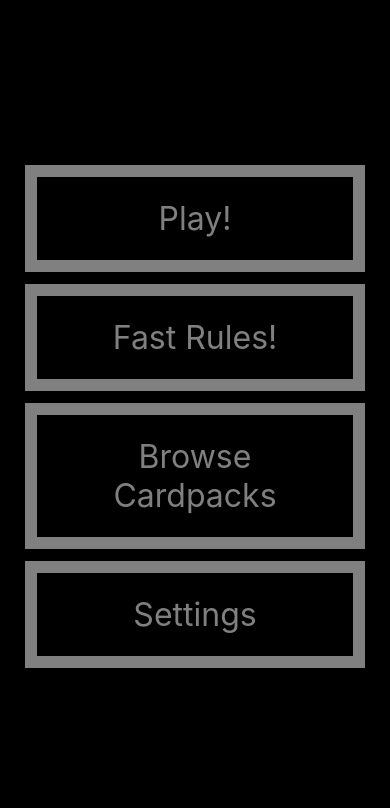
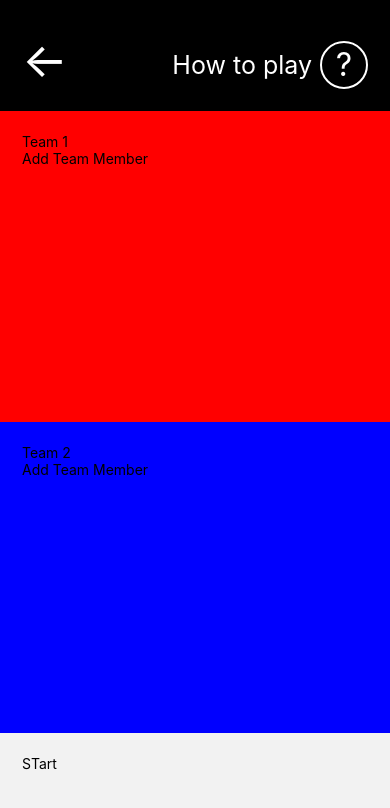
Before and after one commit to jdietrich11/AllusionsRN, a React Native app: screen /teamsPage in a window 390 px wide. Shown: the top 808 px of the page. Built offline with nearby package versions, Linux system fonts and the light colour scheme.

Commit message:
added teams page

```diff
--- a/App.js
+++ b/App.js
@@ -5,6 +5,7 @@ import { NavigationContainer } from "@react-navigation/native";
 
 import HomePage from "./src/pages/home/home";
 import CardSelect from "./src/pages/card-select/card-select";
+import TeamsPage from "./src/pages/teams/teams";
 
 const Stack = createNativeStackNavigator();
 
@@ -17,6 +18,7 @@ export default function App() {
       >
         <Stack.Screen name="home" component={HomePage} />
         <Stack.Screen name="cardSelect" component={CardSelect} />
+        <Stack.Screen name="teamsPage" component={TeamsPage} />
       </Stack.Navigator>
     </NavigationContainer>
   );
--- a/src/pages/card-select/card-select.js
+++ b/src/pages/card-select/card-select.js
@@ -1,4 +1,12 @@
-import { View, Text, StyleSheet, Pressable, Image, Button } from "react-native";
+import {
+  View,
+  Text,
+  StyleSheet,
+  Pressable,
+  Image,
+  Button,
+  TextInput,
+} from "react-native";
 
 import styles from "./card-select.styles";
 
@@ -25,7 +33,7 @@ function CardSelect({ navigation }) {
         </View>
         <View style={styles.cardpacks}>
           {TempCardpacks.map((cardpack) => (
-            <View style={styles.cardpack}>
+            <View key={cardpack} style={styles.cardpack}>
               <Image style={styles.cardpackImage} />
               <View style={styles.cardpackTitleContainer}>
                 <Text style={styles.cardpackTitle}>{cardpack}</Text>
@@ -56,7 +64,16 @@ function CardSelect({ navigation }) {
         </View>
       </View>
       <View style={styles.secondsPerTurnContainer}>
-        <Text>Second Turns???</Text>
+        <View style={styles.secondsCounter}>
+          <TextInput style={styles.textInput} value="160" />
+          <Text style={styles.secondTurnsText}>second turns</Text>
+        </View>
+        <Pressable
+          onPress={() => navigation.navigate("teamsPage")}
+          style={styles.teamsPageButton}
+        >
+          <Text style={styles.teamsPageButtonText}>Teams &rarr;</Text>
+        </Pressable>
       </View>
     </View>
   );
--- a/src/pages/card-select/card-select.styles.js
+++ b/src/pages/card-select/card-select.styles.js
@@ -89,6 +89,33 @@ const styles = StyleSheet.create({
   },
   secondsPerTurnContainer: {
     flex: 1.5,
+    padding: 12,
+    flexDirection: "row",
+    justifyContent: "space-evenly",
+  },
+  secondsCounter: {
+    flexDirection: "row",
+  },
+  textInput: {
+    borderWidth: 2,
+    height: 32,
+    width: 72,
+    fontSize: 24,
+    textAlign: "center",
+  },
+  secondTurnsText: {
+    fontSize: 28,
+  },
+  teamsPageButton: {
+    borderWidth: 2,
+    height: 32,
+    width: 72,
+    borderRadius: 3,
+    backgroundColor: "green",
+    justifyContent: "center",
+  },
+  teamsPageButtonText: {
+    textAlign: "center",
   },
 });
 
--- /dev/null
+++ b/src/pages/teams/teams.js
@@ -0,0 +1,62 @@
+import { useState } from "react";
+import { View, Text, Pressable, TextInput } from "react-native";
+
+import styles from "./teams.styles";
+
+function TeamsPage({ navigation }) {
+  const [team1, setTeam1] = useState([]);
+  const [team2, setTeam2] = useState([]);
+
+  return (
+    <View style={styles.teamsPageContainer}>
+      <View style={styles.headerContainer}>
+        <Pressable onPress={() => navigation.navigate("cardSelect")}>
+          <Text style={styles.headerText}>&larr;</Text>
+        </Pressable>
+        <View style={styles.howToContainer}>
+          <Text style={styles.howToText}>How to play</Text>
+          <Pressable style={styles.howToButton}>
+            <Text style={styles.howToButtonText}>?</Text>
+          </Pressable>
+        </View>
+      </View>
+      <View style={styles.team1Container}>
+        <View style={styles.teamHeader}>
+          <Text style={styles.teamHeaderText}>Team 1</Text>
+        </View>
+        {team1.map((teamMember) => (
+          <View key={teamMember} style={styles.teamMemberContainer}>
+            <Text style={styles.teamMemberText}>{teamMember}</Text>
+          </View>
+        ))}
+        <View style={styles.teamMemberInputContainer}>
+          <TextInput
+            placeholder="Add Team Member"
+            style={styles.teamMemberTextInput}
+          />
+        </View>
+      </View>
+      <View style={styles.team2Container}>
+        <View style={styles.teamHeader}>
+          <Text style={styles.teamHeaderText}>Team 2</Text>
+        </View>
+        {team2.map((teamMember) => (
+          <View key={teamMember} style={styles.teamMemberContainer}>
+            <Text style={styles.teamMemberText}>{teamMember}</Text>
+          </View>
+        ))}
+        <View style={styles.teamMemberInputContainer}>
+          <TextInput
+            placeholder="Add Team Member"
+            style={styles.teamMemberTextInput}
+          />
+        </View>
+      </View>
+      <View style={styles.startContainer}>
+        <Text>STart</Text>
+      </View>
+    </View>
+  );
+}
+
+export default TeamsPage;
--- /dev/null
+++ b/src/pages/teams/teams.styles.js
@@ -0,0 +1,58 @@
+import { StyleSheet } from "react-native";
+
+const styles = StyleSheet.create({
+  teamsPageContainer: {
+    flex: 1,
+  },
+  headerContainer: {
+    flex: 1,
+    flexDirection: "row",
+    padding: 22,
+    backgroundColor: "black",
+    justifyContent: "space-between",
+    alignItems: "flex-end",
+  },
+  headerText: {
+    color: "white",
+    fontSize: 48,
+  },
+  howToContainer: {
+    flexDirection: "row",
+  },
+  howToText: {
+    color: "white",
+    fontSize: 25,
+    alignSelf: "center",
+    marginRight: 8,
+  },
+  howToButton: {
+    flexDirection: "column",
+    justifyContent: "center",
+    alignItems: "center",
+    borderWidth: 2,
+    borderColor: "white",
+    width: 48,
+    height: 48,
+    borderRadius: "199999%",
+  },
+  howToButtonText: {
+    color: "white",
+    fontSize: 32,
+  },
+  team1Container: {
+    flex: 4,
+    padding: 22,
+    backgroundColor: "red",
+  },
+  team2Container: {
+    flex: 4,
+    padding: 22,
+    backgroundColor: "blue",
+  },
+  startContainer: {
+    flex: 1,
+    padding: 22,
+  },
+});
+
+export default styles;
```
